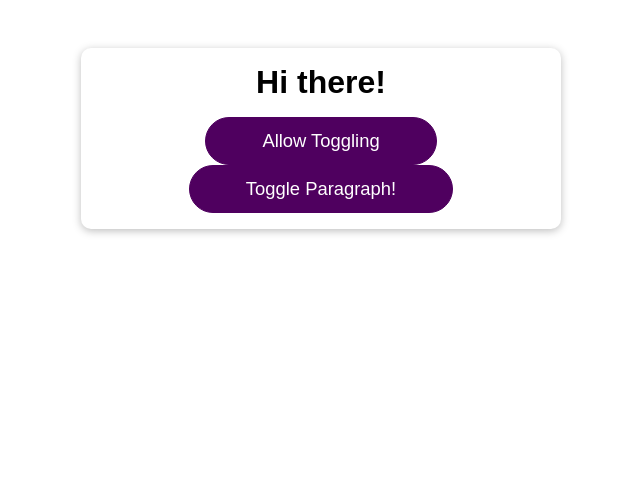
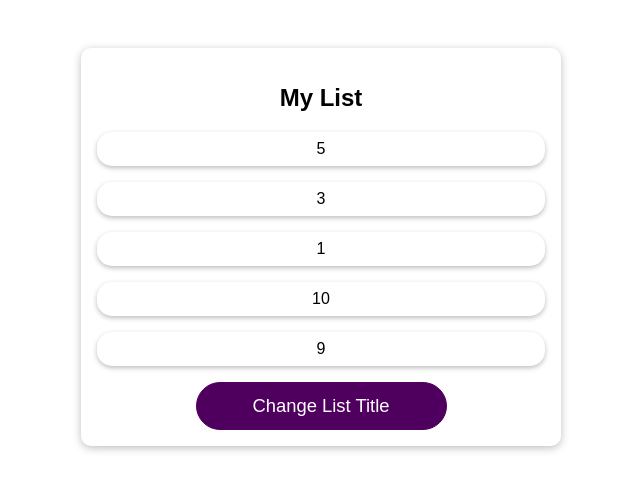
Before and after one commit to kkata/learning-react-complete-guide, a React (Create React App) app: page / in a window 1280 px wide. Shown: the top 490 px of the page, without its empty margins (319-959 px from the left). Built offline with nearby package versions, Linux system fonts and the light colour scheme.

Commit message:
starting 160. Optimizing with useMemo()

```diff
--- a/src/App.js
+++ b/src/App.js
@@ -1,38 +1,22 @@
 import React, { useState, useCallback } from "react";
 
+import "./App.css";
+import DemoList from "./components/Demo/DemoList";
 import Button from "./components/UI/Button/Button";
-import DemoOutput from "./components/Demo/DemoOutput";
-import "./App.css";
 
 function App() {
-  const [showParagraph, setShowParagraph] = useState(false);
-  const [allowToggle, setAllowToggle] = useState(false);
+  const [listTitle, setListTitle] = useState("My List");
 
-  console.log("APP RUNNING");
+  const changeTitleHandler = useCallback(() => {
+    setListTitle("New Title");
+  }, []);
 
-  // useCallback() でButtonコンポーネント関数が実行されないように
-  // useCallback()は関数を保持して再生成させないようにする
-  const toggleParagraphHandler = useCallback(() => {
-    // dependenceの配列にallowToggleを入れないと変化を受け取れない
-    console.log(allowToggle);
-    if (allowToggle) {
-      setShowParagraph((prevShowParagraph) => !prevShowParagraph);
-    }
-  }, [allowToggle]);
-  // const toggleParagraphHandler = () => {
-  //   setShowParagraph((prevShowParagraph) => !prevShowParagraph);
-  // };
-
-  const allowToggleHandler = () => {
-    setAllowToggle(true);
-  };
+  // const listItems = useMemo(() => [5, 3, 1, 10, 9], []);
 
   return (
     <div className="app">
-      <h1>Hi there!</h1>
-      <DemoOutput show={showParagraph} />
-      <Button onClick={allowToggleHandler}>Allow Toggling</Button>
-      <Button onClick={toggleParagraphHandler}>Toggle Paragraph!</Button>
+      <DemoList title={listTitle} items={[5, 3, 1, 10, 9]} />
+      <Button onClick={changeTitleHandler}>Change List Title</Button>
     </div>
   );
 }
--- /dev/null
+++ b/src/components/Demo/DemoList.js
@@ -0,0 +1,28 @@
+import React from "react";
+
+import classes from "./DemoList.module.css";
+
+const DemoList = (props) => {
+  // const { items } = props;
+
+  const sortedList = props.items.sort((a, b) => (a = b));
+
+  // const sortedList = useMemo(() => {
+  //   console.log('Items sorted');
+  //   return items.sort((a, b) => a - b);
+  // }, [items]);
+  console.log("DemoList RUNNING");
+
+  return (
+    <div className={classes.list}>
+      <h2>{props.title}</h2>
+      <ul>
+        {sortedList.map((item) => (
+          <li key={item}>{item}</li>
+        ))}
+      </ul>
+    </div>
+  );
+};
+
+export default DemoList;
--- /dev/null
+++ b/src/components/Demo/DemoList.module.css
@@ -0,0 +1,12 @@
+.list ul {
+  list-style: none;
+  margin: 0;
+  padding: 0;
+}
+
+.list li {
+  margin: 1rem 0;
+  padding: 0.5rem;
+  box-shadow: 0 2px 5px rgba(0, 0, 0, 0.26);
+  border-radius: 15px;
+}
--- a/src/components/Demo/DemoOutput.js
+++ /dev/null
@@ -1,10 +0,0 @@
-import React from "react";
-import MyParagraph from "./MyParagraph";
-
-const DemoOutput = (props) => {
-  console.log("DemoOutput");
-  return <MyParagraph>{props.show ? "This is new!" : ""}</MyParagraph>;
-};
-
-// propsがプリミティブなのでmemo化できる
-export default React.memo(DemoOutput);
--- a/src/components/Demo/MyParagraph.js
+++ /dev/null
@@ -1,6 +0,0 @@
-const MyParagraph = (props) => {
-  console.log("MyParagraph");
-  return <p>{props.children}</p>;
-};
-
-export default MyParagraph;
```
Also changed, not shown: src/components/UI/Button/Button.js (+4 -6 lines), src/App.css (line endings or trailing spaces).
